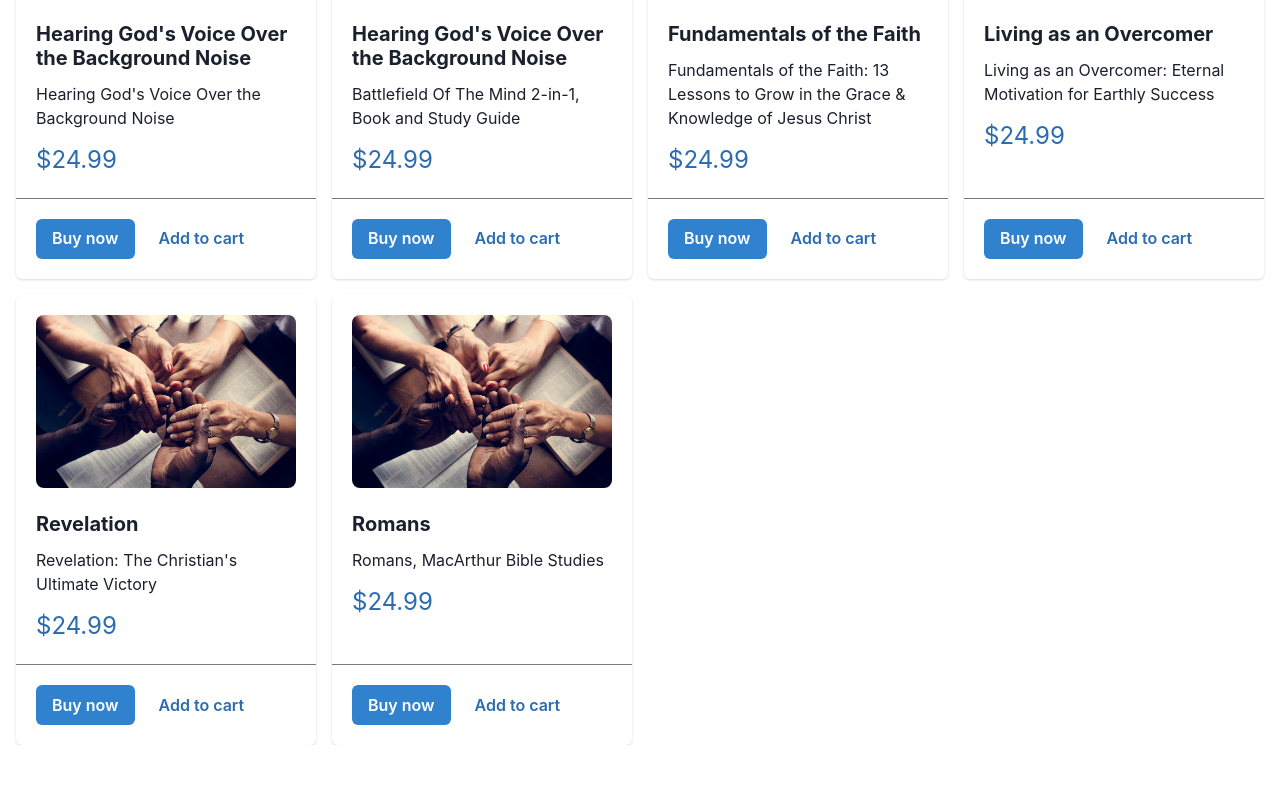
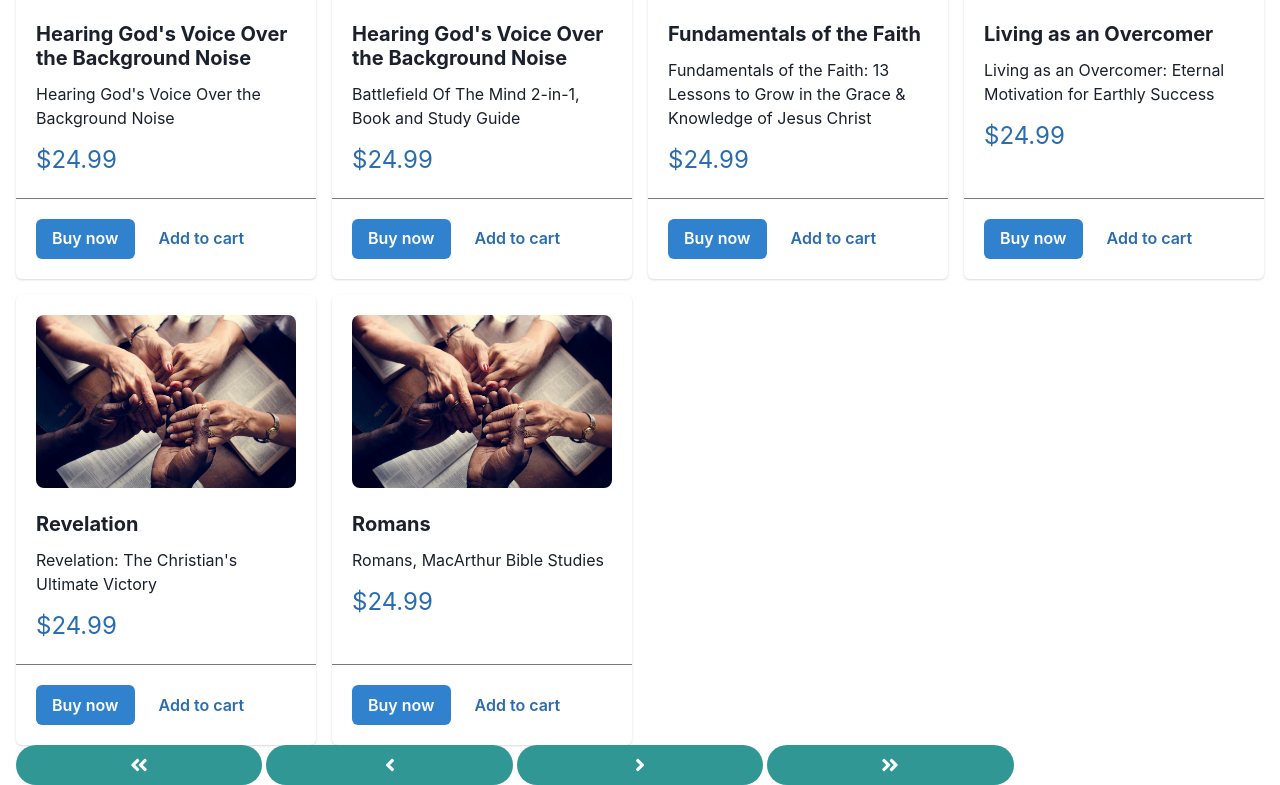
Before and after one commit to 3zbyjd/rlomuniv, a React (Vite) app: page / in a window 1280 px wide. Shown: the part 1928-2713 px from the top of the page. Before the commit the page ends 2673 px from the top, so only its background shows below. Built offline with nearby package versions, Linux system fonts and the light colour scheme.

Commit message:
Adding forward and back buttons.

```diff
--- a/src/components/CourseCard.tsx
+++ b/src/components/CourseCard.tsx
@@ -11,18 +11,25 @@ import {
   Stack,
   Text,
   Container,
+  IconButton,
 } from "@chakra-ui/react";
-import { useState } from "react";
+//import { useState } from "react";
+import {
+  FaAngleDoubleLeft,
+  FaAngleDoubleRight,
+  FaAngleLeft,
+  FaAngleRight,
+} from "react-icons/fa";
 import data from "../../public/assets/course_catalog.json";
 
-interface Course {
-  id: number;
-  imageName: string;
-  imageSrc: string;
-  courseHeading: string;
-  courseDescription: string;
-  formattedCoursePrice: string;
-}
+// interface Course {
+//   id: number;
+//   imageName: string;
+//   imageSrc: string;
+//   courseHeading: string;
+//   courseDescription: string;
+//   formattedCoursePrice: string;
+// }
 
 // interface Courses {
 //   courses: Course[];
@@ -70,6 +77,40 @@ const CourseCardList = () => {
             </Card>
           ))}
         </SimpleGrid>
+        <SimpleGrid columns={5} spacing={1}>
+          <IconButton
+            isRound={true}
+            variant="solid"
+            colorScheme="teal"
+            aria-label="Done"
+            fontSize="20px"
+            icon={<FaAngleDoubleLeft />}
+          />
+          <IconButton
+            isRound={true}
+            variant="solid"
+            colorScheme="teal"
+            aria-label="Done"
+            fontSize="20px"
+            icon={<FaAngleLeft />}
+          />
+          <IconButton
+            isRound={true}
+            variant="solid"
+            colorScheme="teal"
+            aria-label="Done"
+            fontSize="20px"
+            icon={<FaAngleRight />}
+          />
+          <IconButton
+            isRound={true}
+            variant="solid"
+            colorScheme="teal"
+            aria-label="Done"
+            fontSize="20px"
+            icon={<FaAngleDoubleRight />}
+          />
+        </SimpleGrid>
       </Container>
     </>
   );
```
